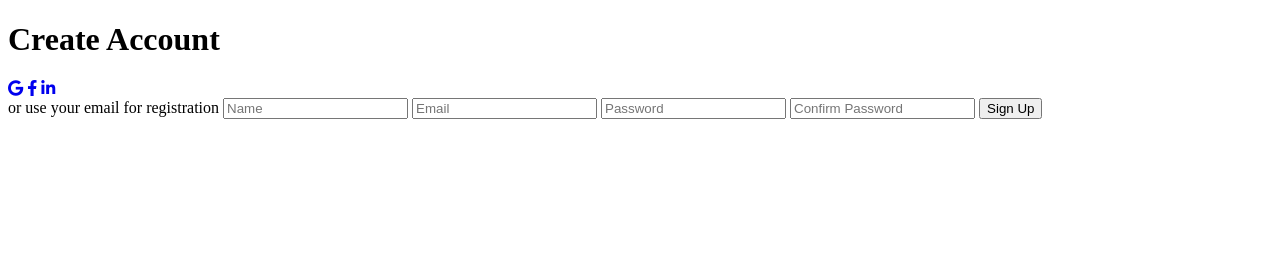
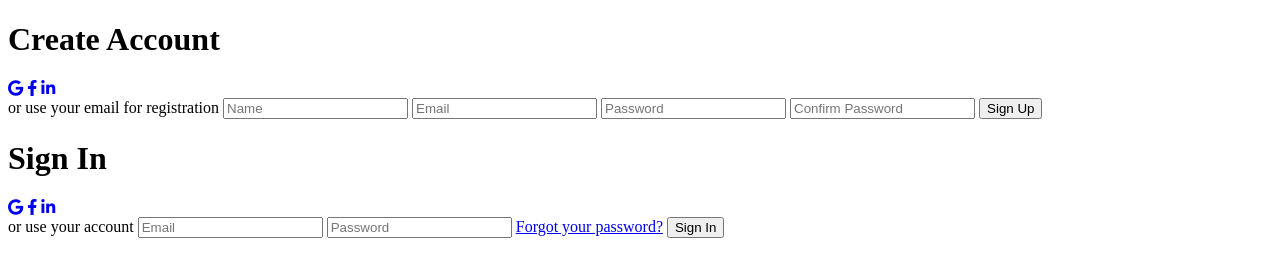
Before and after one commit to uditha1994/auth-app-firebase, a plain HTML site: page index.html in a window 1280 px wide. Drawn offline with Linux system fonts and the light colour scheme.

Commit message:
login form

```diff
--- a/index.html
+++ b/index.html
@@ -17,29 +17,32 @@
             <form id="signup-form">
                 <h1>Create Account</h1>
                 <div class="social-container">
-                    <a href="#" class="social"><i
-                        class="fab fa-google"></i></a>
-                    <a href="#" class="social"><i
-                        class="fab fa-facebook-f"></i></a>
-                    <a href="#" class="social"><i
-                        class="fab fa-linkedin-in"></i></a>
+                    <a href="#" class="social"><i class="fab fa-google"></i></a>
+                    <a href="#" class="social"><i class="fab fa-facebook-f"></i></a>
+                    <a href="#" class="social"><i class="fab fa-linkedin-in"></i></a>
                 </div>
                 <span>or use your email for registration</span>
-                <input type="text" id="signup-name"
-                placeholder="Name" required>
-                <input type="text" id="signup-email"
-                placeholder="Email" required>
-                <input type="password" id="signup-password"
-                placeholder="Password" required>
-                <input type="password" id="signup-confirm-password"
-                placeholder="Confirm Password" required>
+                <input type="text" id="signup-name" placeholder="Name" required>
+                <input type="text" id="signup-email" placeholder="Email" required>
+                <input type="password" id="signup-password" placeholder="Password" required>
+                <input type="password" id="signup-confirm-password" placeholder="Confirm Password" required>
 
                 <button type="submit">Sign Up</button>
             </form>
         </div>
         <div class="form-container sign-in-container">
             <form id="login-form">
-
+                <h1>Sign In</h1>
+                <div class="social-container">
+                    <a href="#" class="social"><i class="fab fa-google"></i></a>
+                    <a href="#" class="social"><i class="fab fa-facebook-f"></i></a>
+                    <a href="#" class="social"><i class="fab fa-linkedin-in"></i></a>
+                </div>
+                <span>or use your account</span>
+                <input type="email" id="login-email" placeholder="Email" required>
+                <input type="password" id="login-password" placeholder="Password" required>
+                <a href="#" id="forget-password">Forgot your password?</a>
+                <button type="submit">Sign In</button>
             </form>
         </div>
     </div>
```
